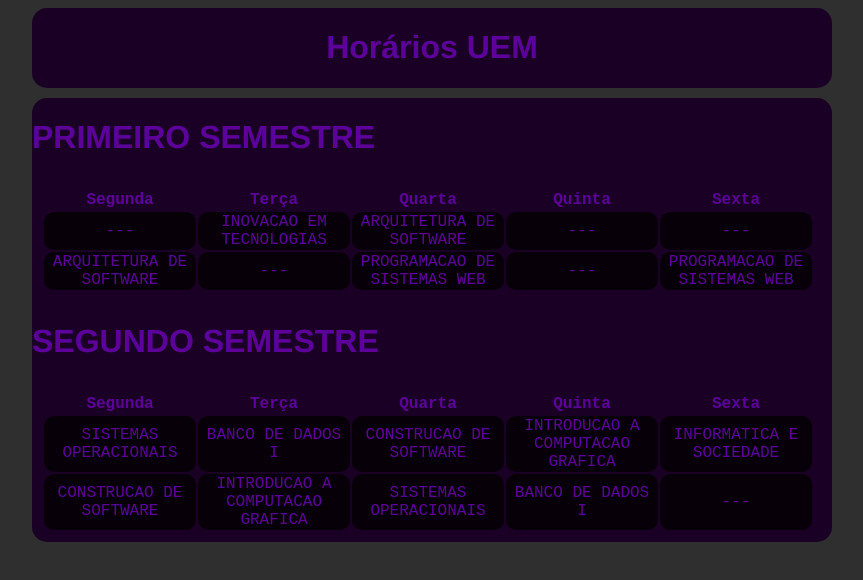
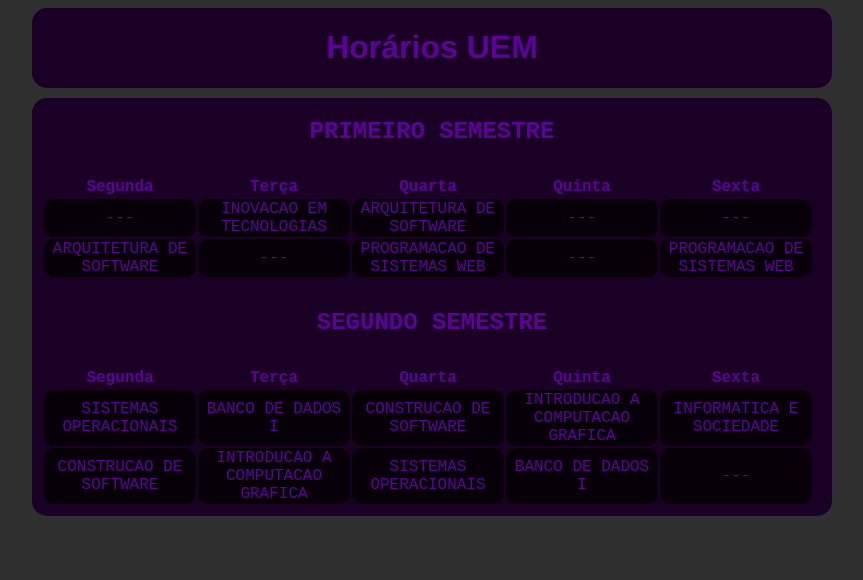
Before and after one commit to VituRegis/horarios, a plain HTML site: page index.html in a window 1280 px wide. Shown: the whole page, without its empty margins (208-1071 px from the left). Drawn offline with Linux system fonts and the light colour scheme.

Commit message:
Alterando CSS do texto que contém o semestre

```diff
--- a/horarios.css
+++ b/horarios.css
@@ -18,6 +18,12 @@
     font-family:'Franklin Gothic Medium', 'Arial Narrow', Arial, sans-serif;
 }
 
+h2 {
+    color: rgb(93, 1, 155);
+    font-family: 'Courier New', Courier, monospace;
+    text-align: center;
+    align-self:center;
+}
 main {
     margin-top: 10px;
 
--- a/index.html
+++ b/index.html
@@ -13,7 +13,7 @@
     </header>
 
     <main>
-        <h1>PRIMEIRO SEMESTRE</h1>
+        <h2>PRIMEIRO SEMESTRE</h2>
         <table>
             <thead>
                 <tr> <!-- DIAS -->
@@ -42,7 +42,7 @@
             </tbody>
         </table>
 
-        <h1>SEGUNDO SEMESTRE</h1>
+        <h2>SEGUNDO SEMESTRE</h2>
 
         <table>
             <thead>
```
